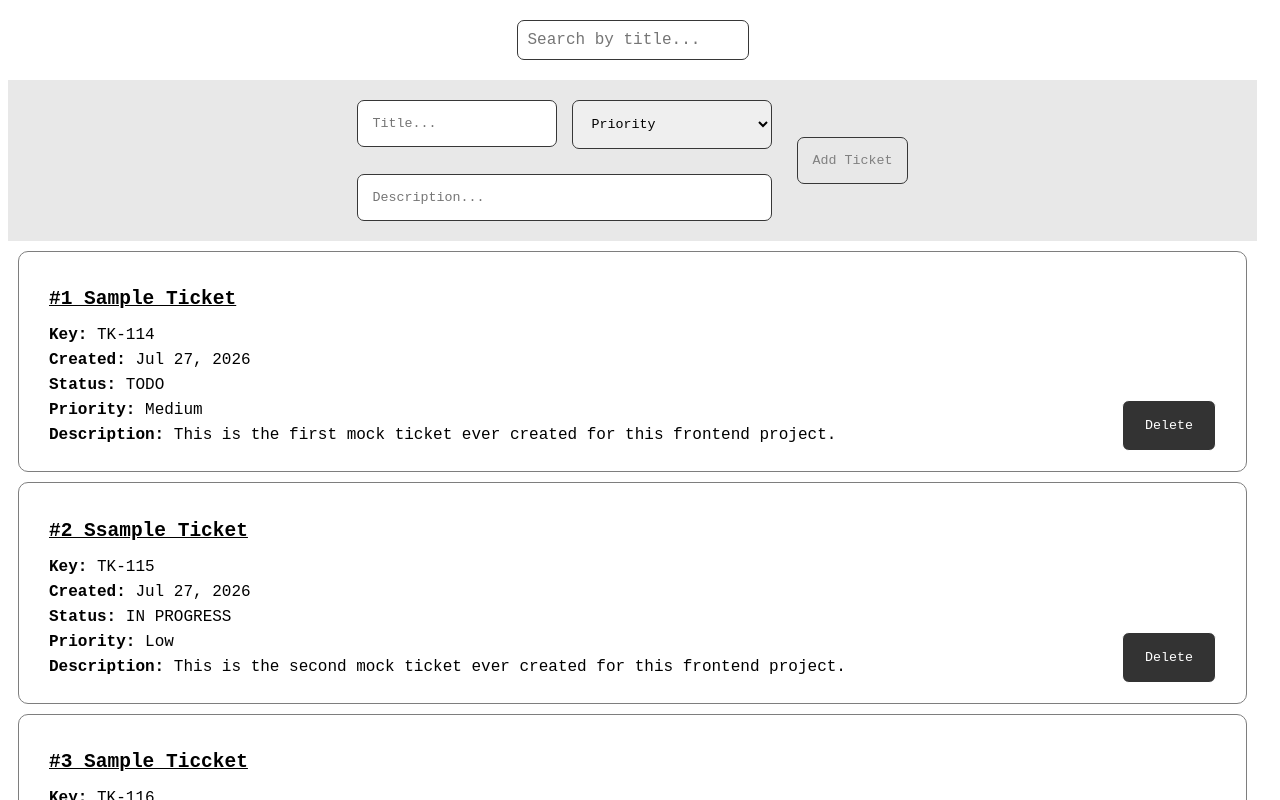
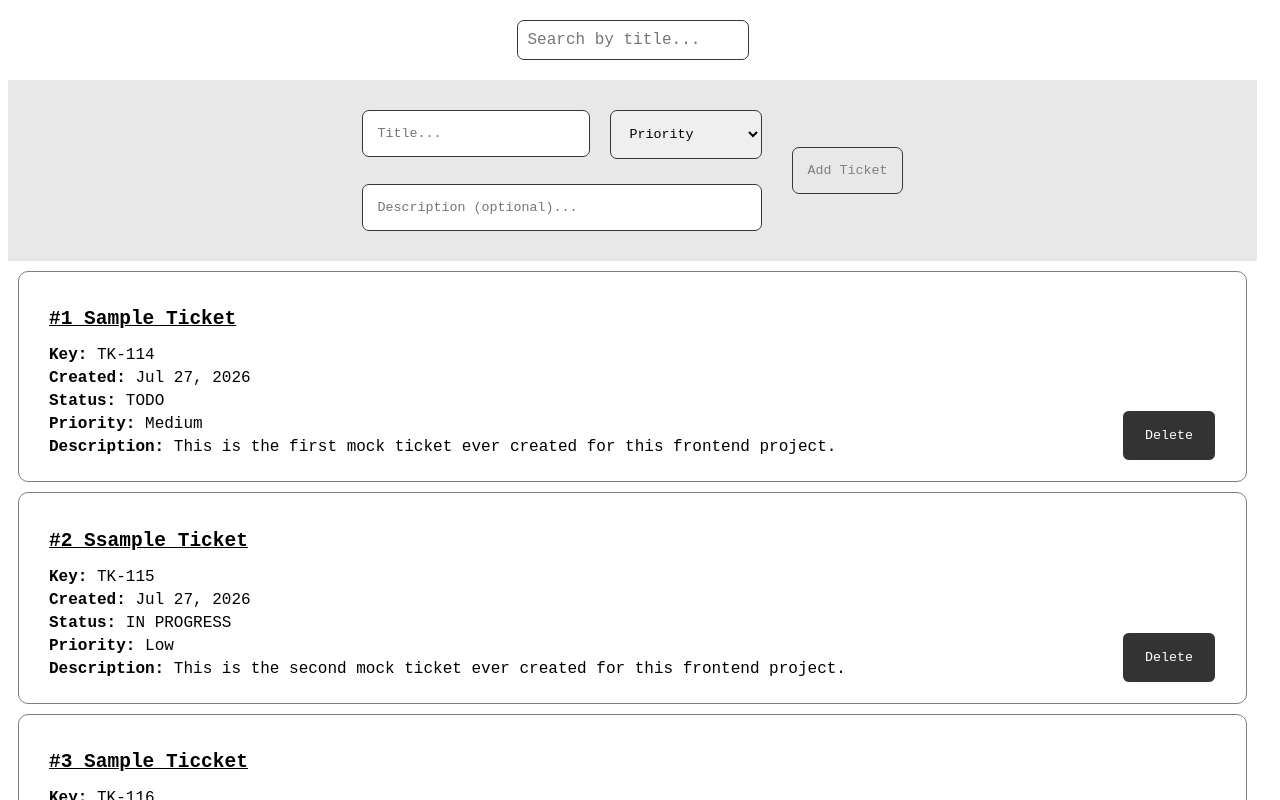
Before and after one commit to mateimitnei/TicketTrackerUI, an Angular app: page / in a window 1280 px wide. Shown: the top 800 px of the page. Built offline with nearby package versions, Linux system fonts and the light colour scheme.

Commit message:
Final changes

```diff
--- a/src/app/ticket-card/ticket-card.component.css
+++ b/src/app/ticket-card/ticket-card.component.css
@@ -1,5 +1,5 @@
 p {
-    margin: 7px 0;
+    margin: 5px 0;
 }
 
 .ticket-card {
--- a/src/app/ticket-list/ticket-list.component.css
+++ b/src/app/ticket-list/ticket-list.component.css
@@ -17,9 +17,9 @@ form {
     align-items: center;
     align-self: center;
     justify-content: center;
-    gap: 10px;
+    gap: 30px;
     background-color: #e8e8e8;
-    padding: 20px;
+    padding: 30px;
 }
 
 form input,
@@ -32,7 +32,6 @@ form select {
 }
 
 form button {
-    margin-left: 15px;
     padding: 15px;
     border-radius: 7px;
     border: 1px solid #373737;
@@ -66,15 +65,14 @@ form button:active {
 }
 
 .form-grid {
+    width: 400px;
     display: grid;
-  grid-template-columns: 1fr 1fr;
-  gap: 8px 15px;
+    grid-template-columns: 3fr 2fr;
+    gap: 25px 20px;
 }
 
-.title-group,
-.priority-group {
+.form-group {
     position: relative;
-    padding-bottom: 17px;
 }
 
 .description-group {
@@ -83,7 +81,7 @@ form button:active {
 
 .error {
     position: absolute;
-  bottom: 0;
+    bottom: -27px;
     left: 5px;
     color: red;
     font-size: 12px;
--- a/src/app/ticket-list/ticket-list.component.html
+++ b/src/app/ticket-list/ticket-list.component.html
@@ -6,7 +6,7 @@
     <div class="form-group title-group">
       <input type="text" formControlName="title" placeholder="Title..." />
       @if (ticketForm.get('title')?.invalid && pressedSubmit) {
-        <small class="error">Titlul este obligatoriu.</small>
+        <p class="error">Title required (max 100 letters).</p>
       }
     </div>
 
@@ -18,12 +18,15 @@
         <option [ngValue]="3">HIGH</option>
       </select>
       @if (ticketForm.get('priorityId')?.invalid && pressedSubmit) {
-        <small class="error">Selectează o prioritate.</small>
+        <p class="error">Select a priority.</p>
       }
     </div>
 
     <div class="form-group description-group">
-      <input type="text" formControlName="description" placeholder="Description..." />
+      <input type="text" formControlName="description" placeholder="Description (optional)..." />
+      @if (ticketForm.get('description')?.invalid && pressedSubmit) {
+        <p class="error">Description must be less than 1000 characters.</p>
+      }
     </div>
   </div>
 
```
Lines whose indentation alone changed are shown as unchanged.
